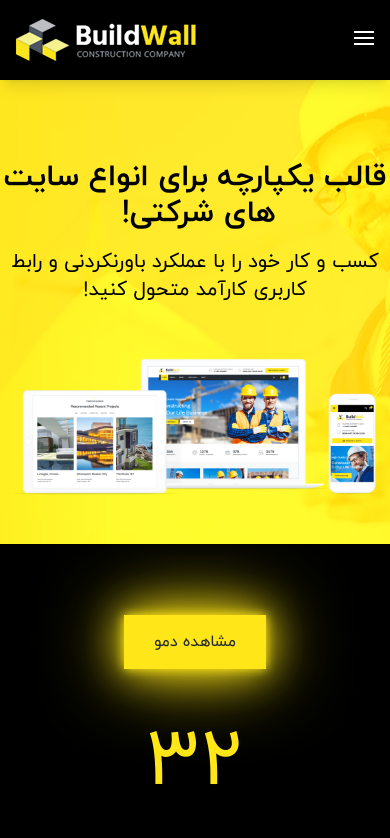
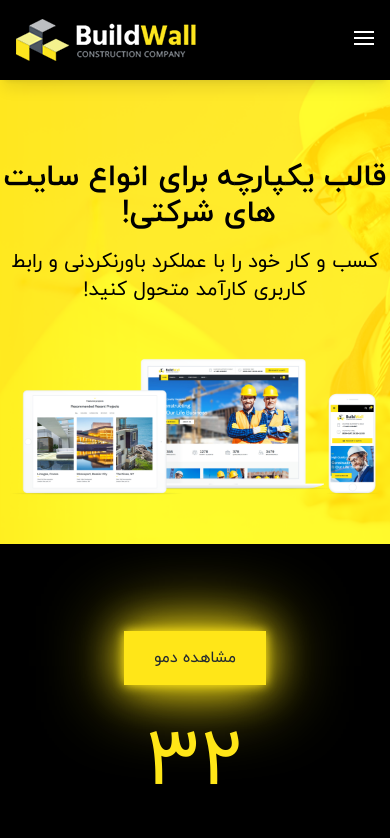
Before and after one commit to mahyarErshad/buildwall, a React (Vite) app: page / in a window 390 px wide. Shown: the top 838 px of the page. Built offline with nearby package versions, Linux system fonts and the light colour scheme.

Commit message:
margin top is responsive

```diff
--- a/src/Components/Body/HeroSection/HeroSection.jsx
+++ b/src/Components/Body/HeroSection/HeroSection.jsx
@@ -12,7 +12,7 @@ function HeroSection() {
         <p className="text-xl text-secondary">کسب و کار خود را با عملکرد باورنکردنی و رابط کاربری کارآمد متحول کنید!</p>
         <img className="w-full max-w-[73.125rem] mt-8" src={headerImage} alt="Hero Image" />
       </article>
-      <NeonButton href="https://dana-team.com/products/buildwall/" target="_blank" className="max-sm:mt-28 max-md:mt-24 md:mt-8" />
+      <NeonButton href="https://dana-team.com/products/buildwall/" target="_blank" className="max-sm:mt-32 max-md:mt-16 md:mt-8" />
     </section>
   );
 }
```
